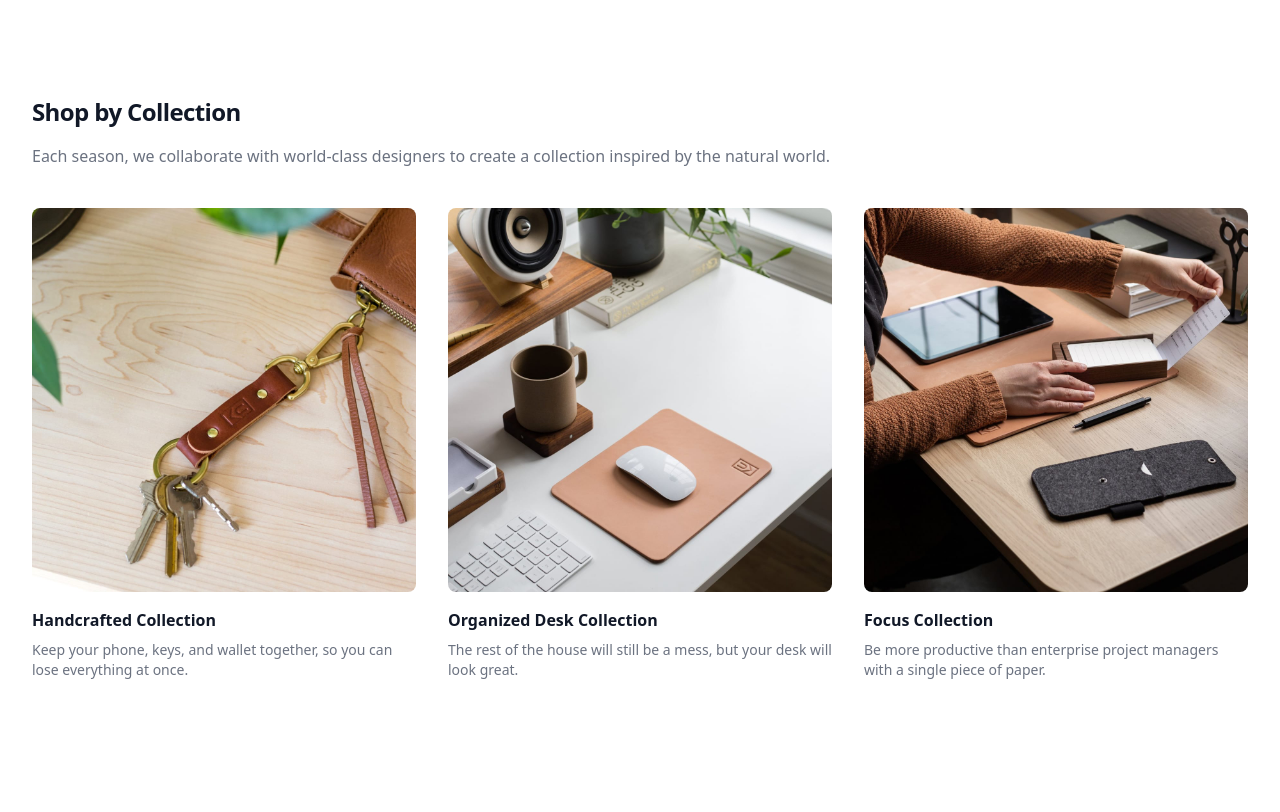
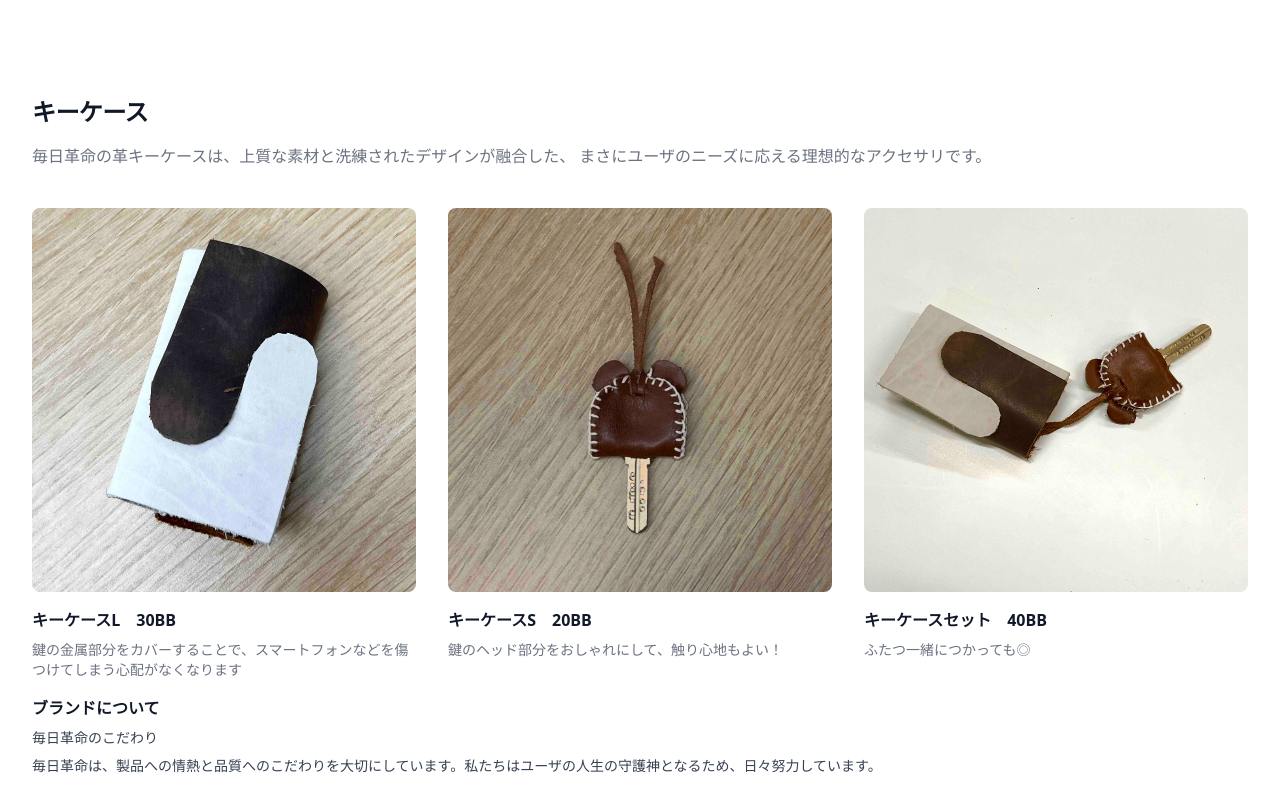
Before and after one commit to wachagon/maikaku, a plain HTML site: page website/index.html in a window 1280 px wide. Drawn offline with nearby package versions, Linux system fonts and the light colour scheme.

Commit message:
add docs

```diff
--- a/website/index.html
+++ b/website/index.html
@@ -11,14 +11,13 @@
       <div
         class="mx-auto max-w-xl px-4 py-16 sm:px-6 sm:py-24 lg:max-w-7xl lg:px-8"
       >
-        <h2 class="text-2xl font-bold tracking-tight text-gray-900">
-          Shop by Collection
-        </h2>
+        <h1 class="text-2xl font-bold tracking-tight text-gray-900">
+          キーケース
+        </h1>
         <p class="mt-4 text-base text-gray-500">
-          Each season, we collaborate with world-class designers to create a
-          collection inspired by the natural world.
+          毎日革命の革キーケースは、上質な素材と洗練されたデザインが融合した、
+          まさにユーザのニーズに応える理想的なアクセサリです。
         </p>
-
         <div
           class="mt-10 space-y-12 lg:grid lg:grid-cols-3 lg:gap-x-8 lg:space-y-0"
         >
@@ -28,17 +27,16 @@
               class="aspect-h-2 aspect-w-3 overflow-hidden rounded-lg lg:aspect-h-6 lg:aspect-w-5 group-hover:opacity-75"
             >
               <img
-                src="./img/collection-01.jpg"
+                src="./img/IMG_5679.jpg"
                 alt=""
                 class="h-full w-full object-cover object-center"
               />
             </div>
             <h3 class="mt-4 text-base font-semibold text-gray-900">
-              Handcrafted Collection
+              キーケースL　30BB
             </h3>
             <p class="mt-2 text-sm text-gray-500">
-              Keep your phone, keys, and wallet together, so you can lose
-              everything at once.
+              鍵の金属部分をカバーすることで、スマートフォンなどを傷つけてしまう心配がなくなります</br>
             </p>
           </a>
           <a href="#" class="group block">
@@ -47,17 +45,16 @@
               class="aspect-h-2 aspect-w-3 overflow-hidden rounded-lg lg:aspect-h-6 lg:aspect-w-5 group-hover:opacity-75"
             >
               <img
-                src="./img/collection-02.jpg"
+                src="./img/IMG_5684.jpg"
                 alt=""
                 class="h-full w-full object-cover object-center"
               />
             </div>
             <h3 class="mt-4 text-base font-semibold text-gray-900">
-              Organized Desk Collection
+              キーケースS　20BB
             </h3>
             <p class="mt-2 text-sm text-gray-500">
-              The rest of the house will still be a mess, but your desk will
-              look great.
+              鍵のヘッド部分をおしゃれにして、触り心地もよい！
             </p>
           </a>
           <a href="#" class="group block">
@@ -66,20 +63,30 @@
               class="aspect-h-2 aspect-w-3 overflow-hidden rounded-lg lg:aspect-h-6 lg:aspect-w-5 group-hover:opacity-75"
             >
               <img
-                src="./img/collection-03.jpg"
+                src="./img/IMG_5685.jpg"
                 alt=""
                 class="h-full w-full object-cover object-center"
               />
             </div>
             <h3 class="mt-4 text-base font-semibold text-gray-900">
-              Focus Collection
+              キーケースセット　40BB
             </h3>
             <p class="mt-2 text-sm text-gray-500">
-              Be more productive than enterprise project managers with a single
-              piece of paper.
+              ふたつ一緒につかっても◎
             </p>
           </a>
+          <a href="#" class="group block">
+          </a>
         </div>
+        <h3 class="mt-4 text-base font-semibold text-gray-900">
+          ブランドについて
+        </h3>
+        <p class="mt-2 text-sm text-gray-700">
+          毎日革命のこだわり
+        </p>
+        <p class="mt-2 text-sm text-gray-700">
+          毎日革命は、製品への情熱と品質へのこだわりを大切にしています。私たちはユーザの人生の守護神となるため、日々努力しています。
+        </p>
       </div>
     </div>
   </body>
```
Also changed, not shown: website/img/IMG_5678.jpg (added), website/img/IMG_5679.jpg (added), website/img/IMG_5681.jpg (added), website/img/IMG_5684.jpg (added), website/img/IMG_5685.jpg (added), 3 other files.
